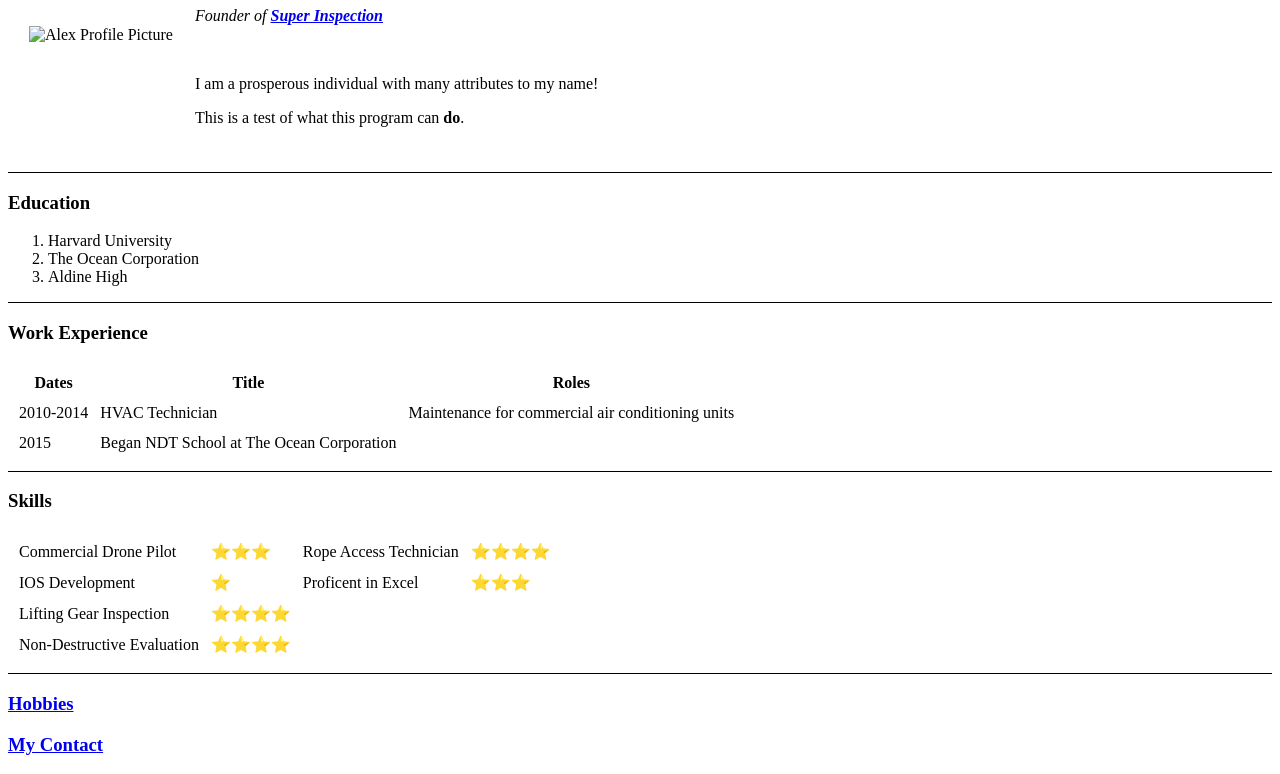
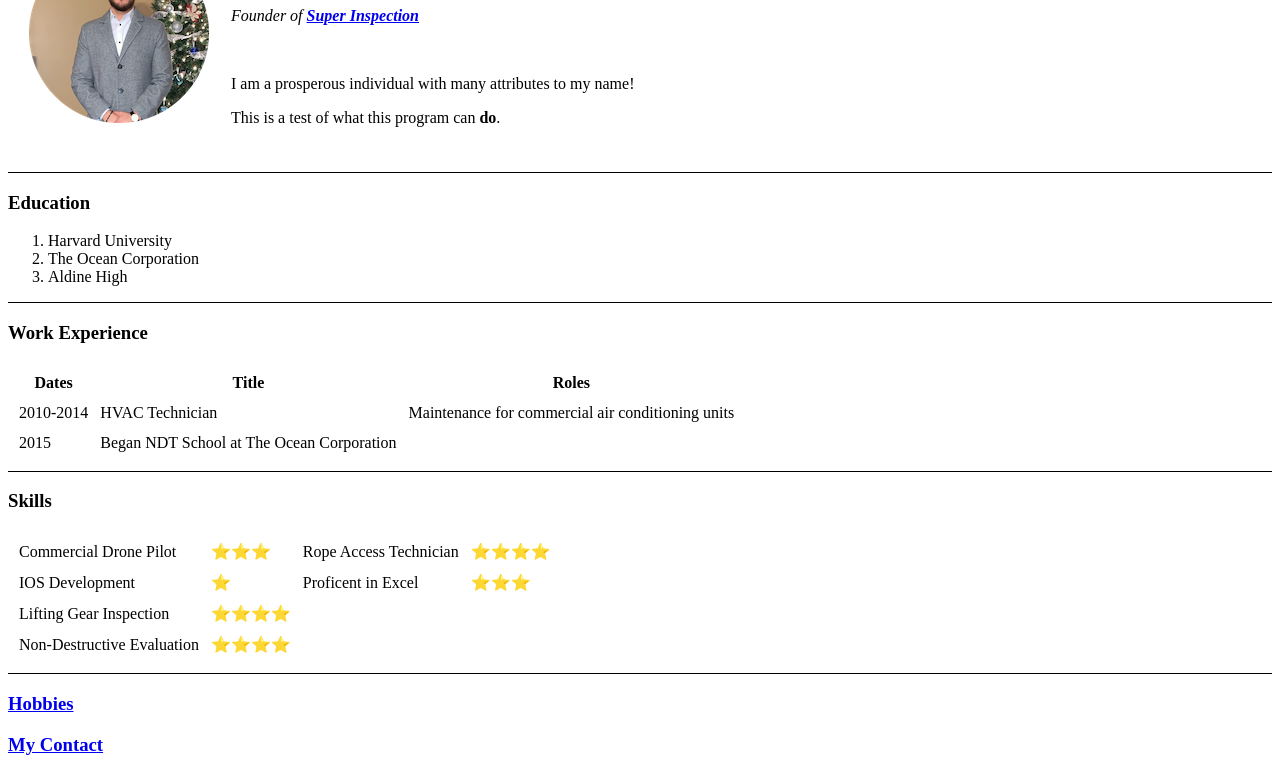
Before and after one commit to GiggleMugger/cv, a plain HTML site: page index.html in a window 1280 px wide. Shown: the part 102-876 px from the top of the page. Drawn offline with Linux system fonts and the light colour scheme.

Commit message:
FINAL Change on Image
The capitalizing of the I in Image worked. I just needed to wait some more time before github actually updated it.

```diff
--- a/index.html
+++ b/index.html
@@ -9,7 +9,7 @@
 <body>
   <table cellspacing=20>
     <tr>
-      <td><img src="Images/IMG_7263-modified" alt="Alex Profile Picture"></td>
+      <td><img src="Images/IMG_7263-modified.png" alt="Alex Profile Picture"></td>
       <td>
         <h1>Alex Salmeron</h1>
         <p><em>Founder of <strong><a href="https://www.google.com/">Super Inspection </a></strong></em></p>
```
